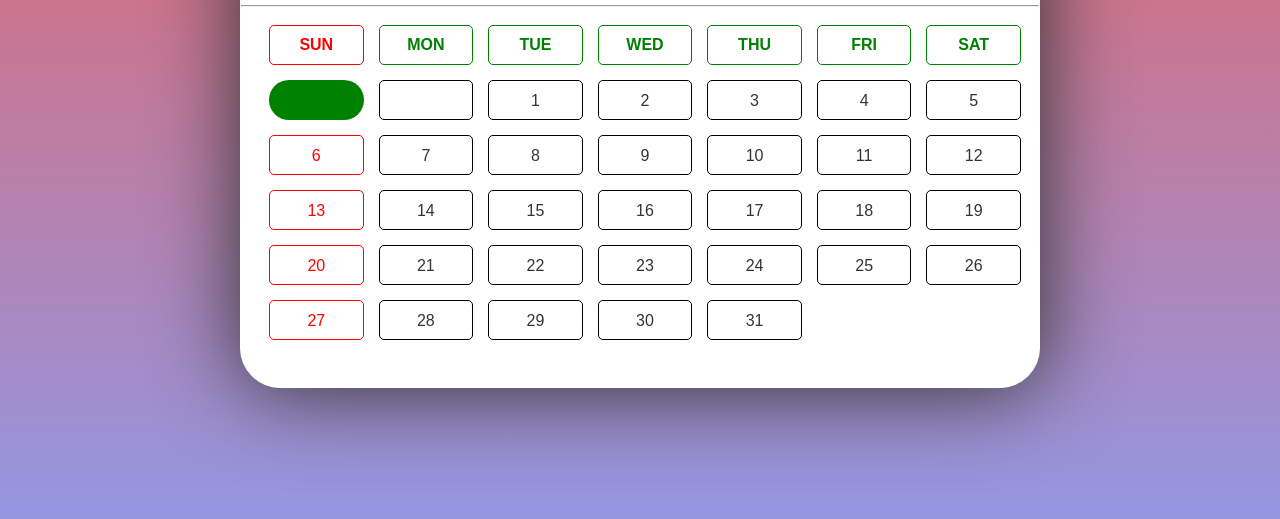
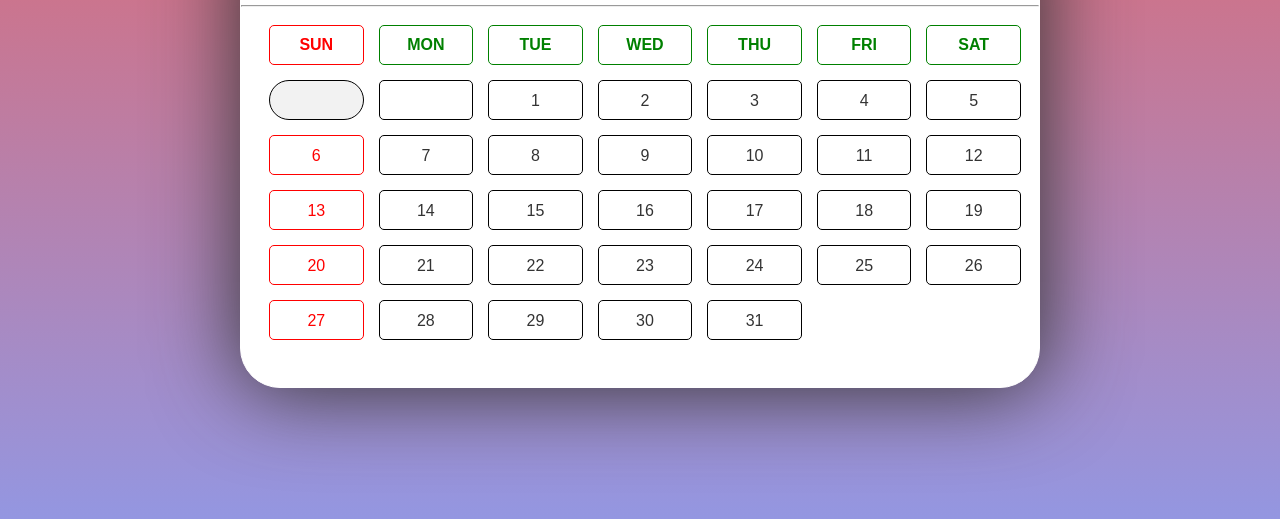
Before and after one commit to TheAryan326/Calendar, a plain HTML site: page Calendar/index.html in a window 1280 px wide. In both pictures the pointer is over the element 316 px from the left and 357 px from the top of the page. Shown: the part 257-776 px from the top of the page. Drawn offline with Linux system fonts and the light colour scheme.

Commit message:
Update style.css

```diff
--- a/Calendar/style.css
+++ b/Calendar/style.css
@@ -105,3 +105,11 @@ body {
   border-radius: 20px;
   border: none;
 }
+
+#empty:hover {
+  background: #f2f2f2;
+  color: #fff;
+  cursor: pointer;
+  border-radius: 20px;
+  border: 1px solid black;
+}
```
